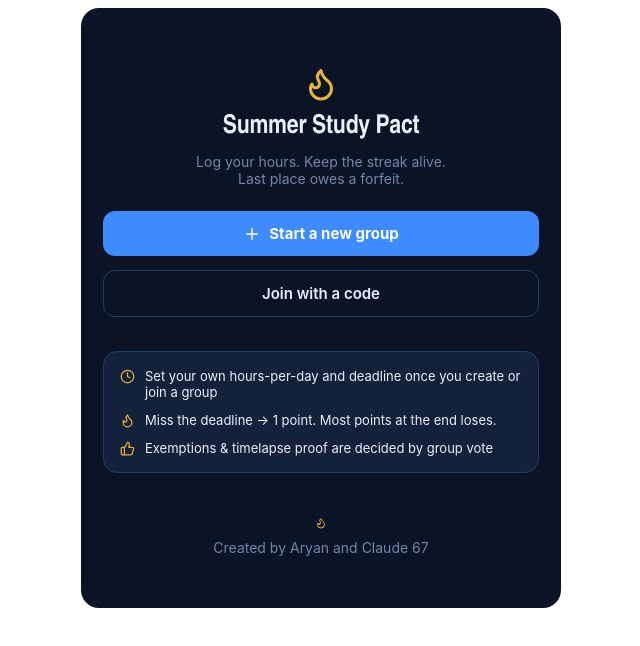
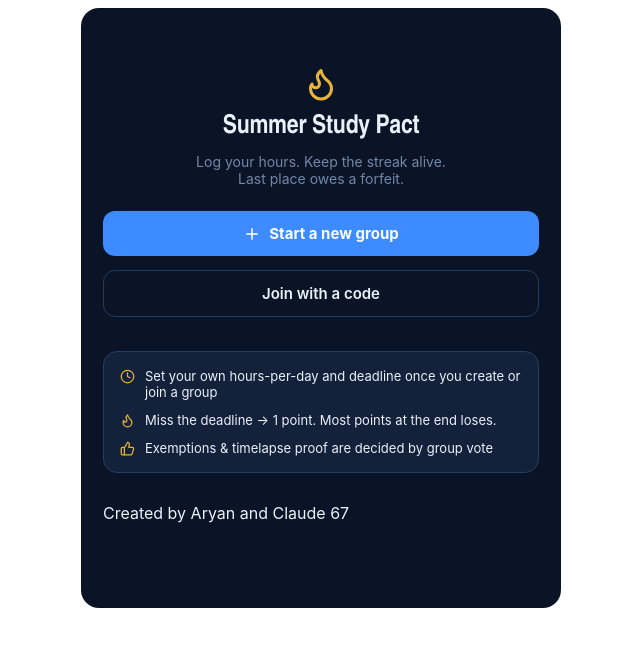
Before and after one commit to JoggingGoal/summer-studymax, a React (Vite) app: page / in a window 1280 px wide. Shown: the top 646 px of the page, without its empty margins (319-959 px from the left). Built offline with nearby package versions, Linux system fonts and the light colour scheme.

Commit message:
Refactor onboarding hero section in App.jsx

```diff
--- a/src/App.jsx
+++ b/src/App.jsx
@@ -543,8 +543,7 @@ function Onboarding({ onCreate, onJoin }) {
           <RuleLine icon={Flame} text="Miss the deadline → 1 point. Most points at the end loses." />
           <RuleLine icon={ThumbsUp} text="Exemptions & timelapse proof are decided by group vote" />
         </div>
-		<div className="onboard-hero">
-		  <Flame size={12} color="var(--c-amber)" />
+		<div>
 		  <p>Created by Aryan and Claude 67</p>
 		</div>
       </div>
```
